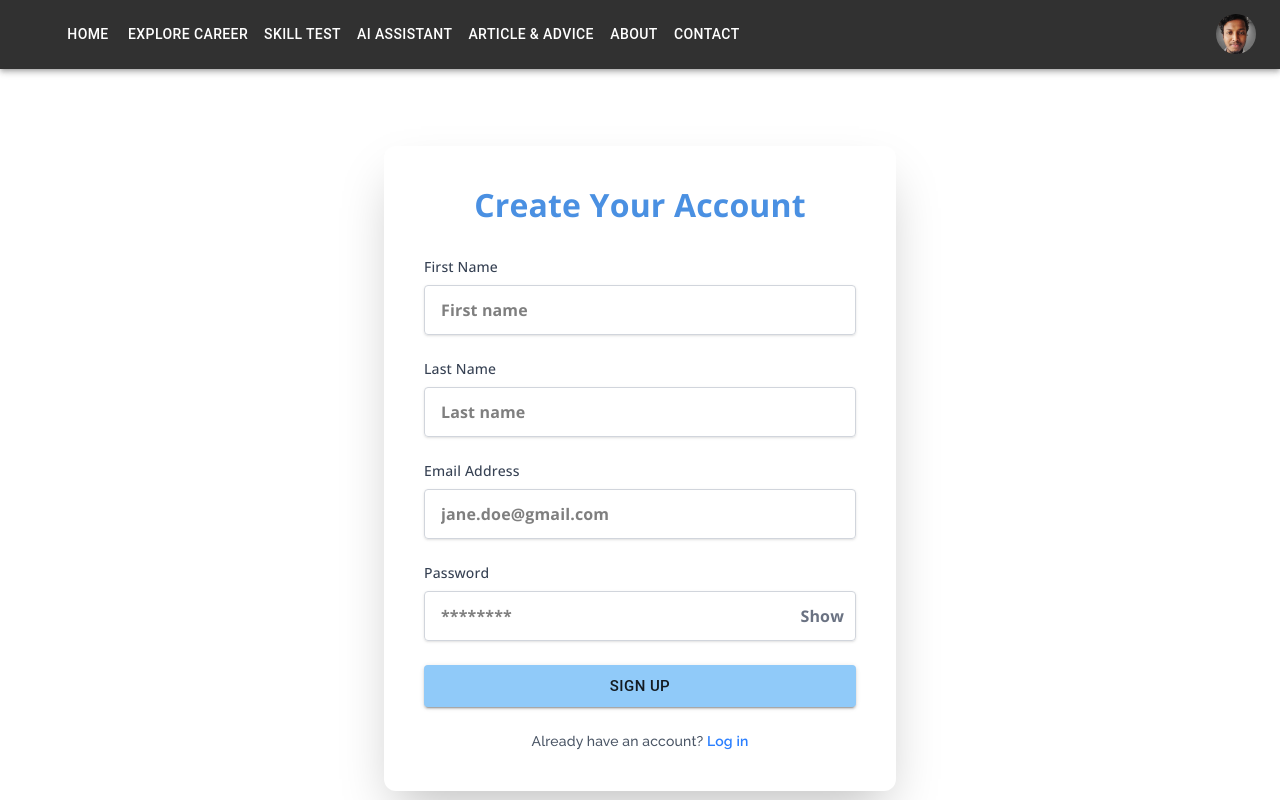
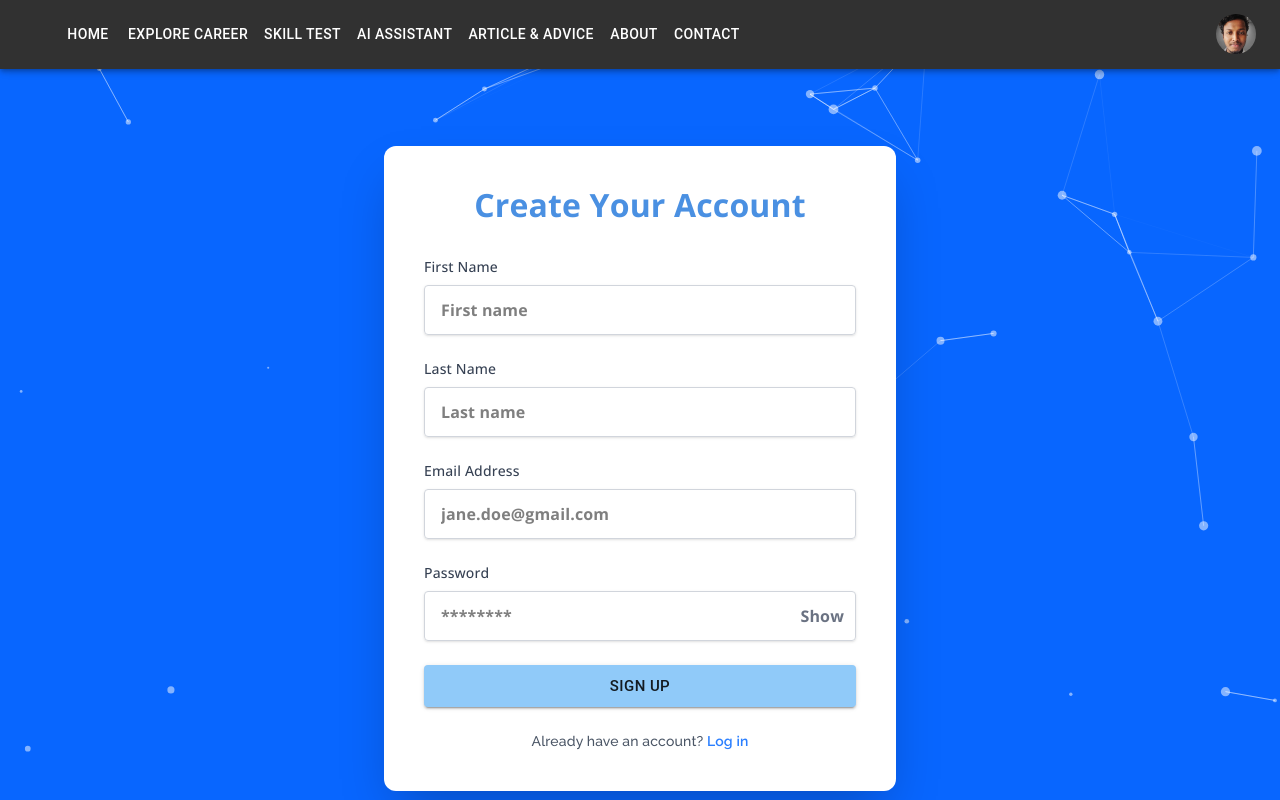
Before and after one commit to shiba-murmu/career-lift-system-project, a React (Vite) app in the folder frontend/: page /signup in a window 1280 px wide. Shown: the top 800 px of the page. Built offline with nearby package versions, Linux system fonts and the light colour scheme; some icons are missing.

Commit message:
add BackgroundParticles component to Login and SignUp pages for enhanced visual effects

```diff
--- a/frontend/src/pages/Login/LoginPage.jsx
+++ b/frontend/src/pages/Login/LoginPage.jsx
@@ -1,13 +1,15 @@
 import React from "react";
 import { Link } from "react-router-dom";
 import { Button } from "@mui/material";
+import BackgroundParticles from "../../components/UI/particle/BackgroundParticles";
 
 
 function LoginPage() {
   return (
     <>
 
-      <section className="h-[60vh] p-3 md:p-0 md:h-screen  flex items-center justify-center" style={{fontFamily : 'Open sans', fontWeight : 'bold'}}>
+      <BackgroundParticles />
+      <section className="h-[60vh] relative  p-3 md:p-0 md:h-screen  flex items-center justify-center" style={{fontFamily : 'Open sans', fontWeight : 'bold'}}>
         <div className="bg-white dark:bg-neutral-800 dark:shadow-none shadow-neutral-500 rounded-lg shadow-lg p-13 w-full md:w-1/4">
           <h1
             className="md:text-5xl text-4xl font-bold mb-6 text-center text-[#1976d2] dark:text-[#90caf9]"
--- a/frontend/src/pages/SignUp/SignUp.jsx
+++ b/frontend/src/pages/SignUp/SignUp.jsx
@@ -1,12 +1,16 @@
 import React, { useState } from "react";
 import { Button } from "@mui/material";
 import './signup.css'
+import BackgroundParticles from "../../components/UI/particle/BackgroundParticles";
 
 function SignUp() {
   const [showPassword, setShowPassword] = useState(false);
 
   return (
-    <div className="flex flex-col justify-center items-center md:min-h-screen my-5 md:my-0 px-4 sm:px-6 lg:px-8" style={{fontFamily : 'Open sans', fontWeight : 'bold'}}>
+    <>
+    <BackgroundParticles />
+    <div className="flex relative  flex-col justify-center items-center md:min-h-screen my-5 md:my-0 px-4 sm:px-6 lg:px-8" style={{fontFamily : 'Open sans', fontWeight : 'bold'}}>
+      <BackgroundParticles />
 
       <div className="bg-white dark:bg-[#262626] shadow-2xl dark:shadow-0 rounded-xl p-6 sm:p-10 w-full max-w-md sm:max-w-lg">
         <h2 className="text-2xl animateText  md:text-3xl  font-extrabold text-center text-[#90caf9] mb-6 sm:mb-8">
@@ -98,6 +102,7 @@ function SignUp() {
         </p>
       </div>
     </div>
+    </>
   );
 }
 
```
